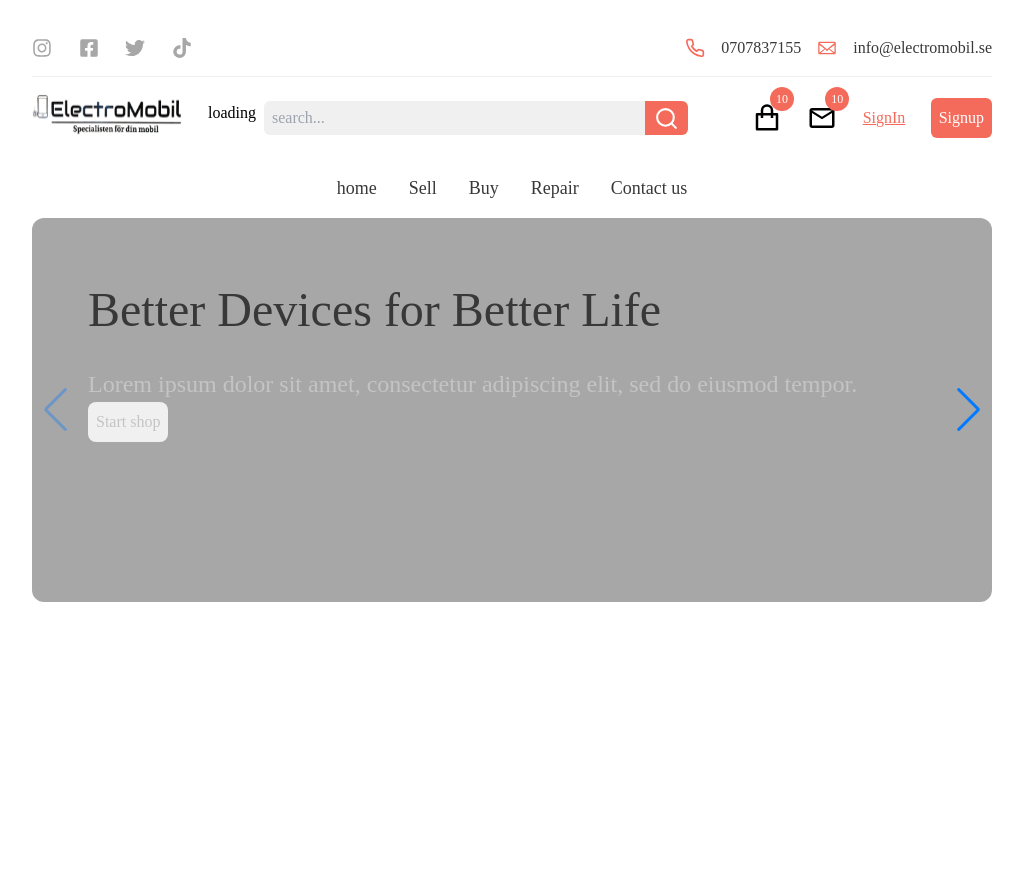
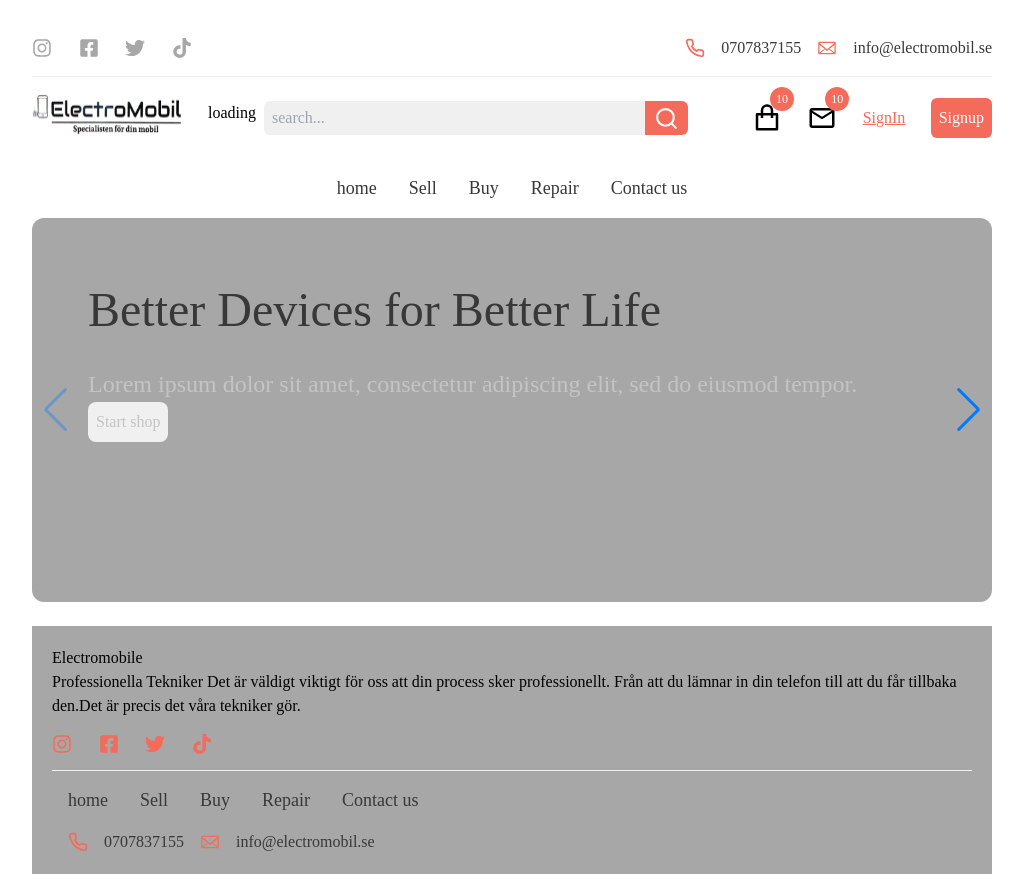
Before and after one commit to TahGue/elctro-client, a Next.js app: page /home in a window 1280 px wide. Shown: the whole page, without its empty margins (128-1151 px from the left). Before the commit the page ends 800 px from the top, so only its background shows below. Built offline with nearby package versions, Linux system fonts and the light colour scheme; no server answers.

Commit message:
testfooter

```diff
--- a/components/layout/Footer.tsx
+++ b/components/layout/Footer.tsx
@@ -0,0 +1,81 @@
+import React from "react";
+import {
+  FaFacebookSquare,
+  FaTwitter,
+  FaLinkedin,
+  FaInstagram,
+  FaTiktok,
+  FaPhoneAlt,
+} from "react-icons/fa";
+import { FiPhone } from "react-icons/fi";
+import { GoMail } from "react-icons/go";
+
+import { useSettings } from "../../hooks/useSettings";
+
+import CategoriesMenu from "../categoriesMenu/CategoriesMenu";
+import MenuLinks from "../menuLinks/MenuLinks";
+
+export default function Footer() {
+  const { companyName, companyEmail, companyTel } = useSettings();
+  return (
+    <div className="bg-lightgrey  p-5 flex justify-between flex-col">
+      <div>
+        {" "}
+        <h1>Electromobile </h1>
+        <h4>
+          Professionella Tekniker Det är väldigt viktigt för oss att din process
+          sker professionellt. Från att du lämnar in din telefon till att du får
+          tillbaka den.Det är precis det våra tekniker gör.
+        </h4>
+        <div className="flex  border-b border-lightgreyx2 py-4 ">
+          <ul className="text-primary justify-between flex items-center w-40">
+            <li>
+              <span className="hover:text-lightgreyx2    transition cursor-pointer">
+                <FaInstagram size={20} />
+              </span>
+            </li>
+            <li>
+              <span className="hover:text-lightgreyx2    transition cursor-pointer">
+                <FaFacebookSquare size={20} />
+              </span>
+            </li>
+            <li>
+              <span className="hover:text-lightgreyx2    transition cursor-pointer">
+                <FaTwitter size={20} />
+              </span>
+            </li>
+            <span className="hover:text-lightgreyx2    transition cursor-pointer">
+              <FaTiktok size={20} />
+            </span>
+          </ul>
+        </div>
+        <div>
+          <ul>
+            <li className="justify-between flex items-center">
+              {" "}
+              <MenuLinks />
+            </li>
+          </ul>
+        </div>
+        <div className="flex">
+          <a href={`tel:${companyTel}`}>
+            <div className="flex items-center">
+              <span className="text-primary mx-4">
+                <FiPhone size={20} />
+              </span>
+              <span className="text-black">{companyTel}</span>
+            </div>
+          </a>
+          <a href={`mailto:${companyEmail}`}>
+            <div className="flex items-center cursor-pointer">
+              <span className="text-primary mx-4">
+                <GoMail size={20} />
+              </span>
+              <span className="text-black">{companyEmail}</span>
+            </div>
+          </a>
+        </div>
+      </div>
+    </div>
+  );
+}
--- a/components/layout/PublicLayout.tsx
+++ b/components/layout/PublicLayout.tsx
@@ -1,6 +1,7 @@
 import Head from 'next/head';
 import React from 'react';
 import { useSettings } from '../../hooks/useSettings';
+import Footer from '../layout/Footer';
 import TopBar from '../TopBar';
 import Header from './Header';
 
@@ -26,6 +27,8 @@ const PublicLayout: React.FC<Props> = ({ children, title }) => {
         <TopBar />
         <Header />
         {children}
+        <br />
+      <Footer/>
       </div>
     </>
   );
--- a/package.json
+++ b/package.json
@@ -28,6 +28,7 @@
     "eslint-config-next": "12.1.0",
     "postcss": "^8.4.6",
     "postcss-preset-env": "^7.4.1",
+    "prisma": "^3.10.0",
     "tailwindcss": "^3.0.23",
     "typescript": "4.5.5"
   }
```
Also changed, not shown: components/subscribe.ts (added), 1 other file (tests, documents, lock files or other folders).
